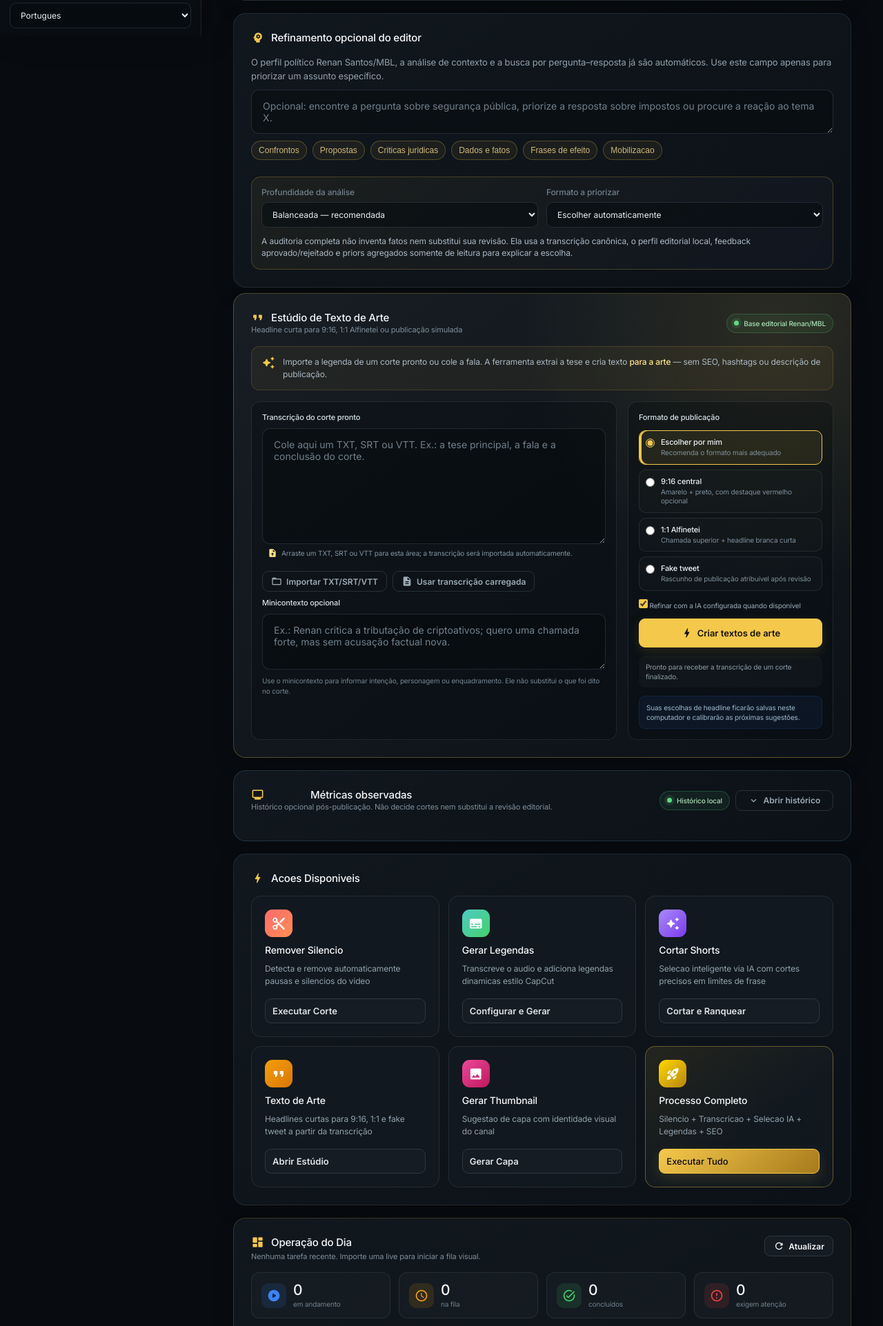
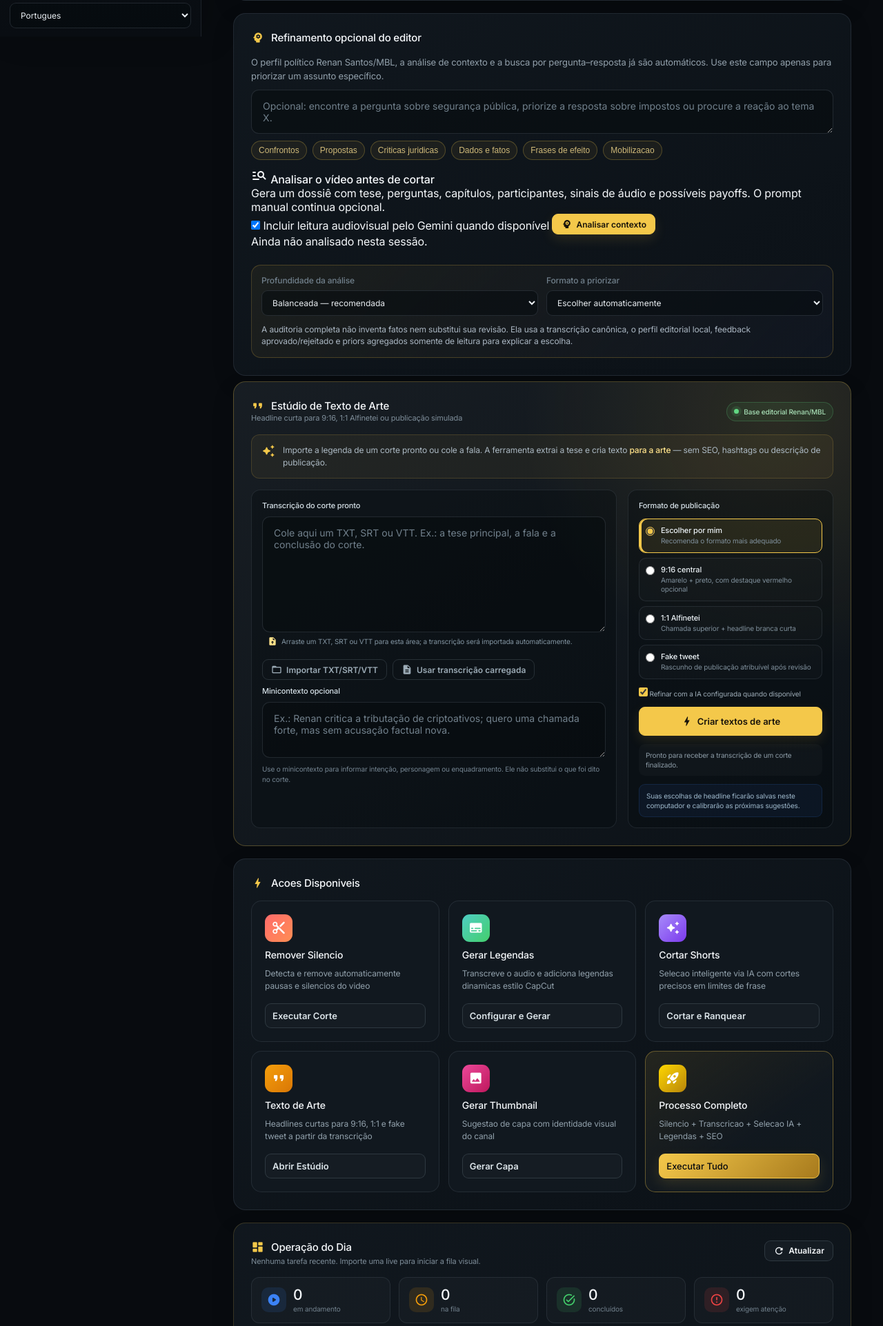
Before and after one commit to SAGIEV007/furia-clips, a Flask app: page / in a window 1280 px wide. Shown: the part 747-2670 px from the top of the page at 69% size. Run offline with Flask 3, Linux system fonts and the light colour scheme; data comes from the database, SQL or seed files in the repository; data that the repository does not hold is empty; some libraries are stand-ins or nearby versions.

Commit message:
style: streamline editorial workspace panels
Publica os controles visuais de análise contextual, cópia do console e pasta de downloads, mantendo métricas, thumbnails e SEO fora do fluxo de edição.

```diff
--- a/templates/index.html
+++ b/templates/index.html
@@ -212,6 +212,9 @@
                     <button class="btn btn-sm btn-outline" id="btnChangeOutputDir" style="margin-top:8px; width:100%">
                         <span class="material-icons-round">edit</span> Alterar Pasta de Saida
                     </button>
+                    <button class="btn btn-sm btn-outline" id="btnOpenDownloadsDir" style="margin-top:8px; width:100%">
+                        <span class="material-icons-round">folder_open</span> Abrir Pasta de Downloads
+                    </button>
                 </div>
             </div>
 
@@ -370,6 +373,18 @@
                     <button class="context-chip" data-context="Frases de efeito com gancho inicial e conclusao forte">Frases de efeito</button>
                     <button class="context-chip" data-context="Momentos de mobilizacao, campanha e chamada para acao depois de uma ideia clara">Mobilizacao</button>
                 </div>
+                <div class="context-analysis-controls" id="contextAnalysisControls" aria-label="Análise integral antes do corte">
+                    <div class="context-analysis-copy">
+                        <strong><span class="material-icons-round">manage_search</span> Analisar o vídeo antes de cortar</strong>
+                        <p>Gera um dossiê com tese, perguntas, capítulos, participantes, sinais de áudio e possíveis payoffs. O prompt manual continua opcional.</p>
+                    </div>
+                    <div class="context-analysis-actions">
+                        <label class="context-analysis-toggle"><input type="checkbox" id="contextAnalyzeVideo" checked> Incluir leitura audiovisual pelo Gemini quando disponível</label>
+                        <button class="btn btn-sm btn-primary" id="btnAnalyzeEditorialContext" type="button"><span class="material-icons-round">psychology</span> Analisar contexto</button>
+                    </div>
+                    <div class="context-analysis-status" id="contextAnalysisStatus" role="status" aria-live="polite">Ainda não analisado nesta sessão.</div>
+                    <div class="context-analysis-result" id="contextAnalysisResult" hidden></div>
+                </div>
                 <div class="editorial-audit-controls" aria-label="Auditoria editorial e formato sugerido">
                     <label>Profundidade da análise
                         <select id="settingAuditMode" class="setting-select">
@@ -438,7 +453,7 @@
         </section>
 
         <!-- Observed performance -->
-        <section class="section performance-metrics-section" id="performanceMetricsSection">
+        <section class="section performance-metrics-section non-core-panel" id="performanceMetricsSection" hidden>
             <div class="section-header">
                 <div>
                     <h3><span class="material-icons-round">monitoring</span> Métricas observadas</h3>
@@ -545,7 +560,7 @@
                     <button class="btn btn-action">Abrir Estúdio</button>
                 </div>
 
-                <div class="action-card" id="actionThumbnail" data-action="thumbnail">
+                <div class="action-card non-core-panel" id="actionThumbnail" data-action="thumbnail" hidden>
                     <div class="action-icon" style="background: linear-gradient(135deg, #EC4899, #BE185D)">
                         <span class="material-icons-round">image</span>
                     </div>
@@ -614,12 +629,12 @@
                     <span class="repository-sync-status" id="repositorySyncStatus" role="status" aria-live="polite">Lendo o estado local…</span>
                 </div>
             </div>
-            <div class="transcript-archive-card" id="transcriptArchiveCard" aria-live="polite">
+            <div class="transcript-archive-card non-core-panel" id="transcriptArchiveCard" aria-live="polite" hidden>
                 <div class="transcript-archive-head"><span class="material-icons-round">description</span><div><strong>Transcrições persistentes</strong><p id="transcriptArchiveSummary">As transcrições usadas pelo programa aparecerão aqui para validação.</p></div><button class="btn btn-sm" id="btnRefreshTranscriptArchive" type="button"><span class="material-icons-round">refresh</span> Atualizar</button></div>
                 <div class="transcript-archive-list" id="transcriptArchiveList"></div>
             </div>
             <div class="operation-jobs" id="operationJobs" aria-live="polite"></div>
-            <div class="project-library" aria-label="Biblioteca de lives recentes">
+            <div class="project-library non-core-panel" aria-label="Biblioteca de sessões anteriores" hidden>
                 <div class="project-library-head"><h4><span class="material-icons-round">video_library</span> Lives recentes</h4><span id="projectLibrarySummary">Carregando projetos...</span></div>
                 <div class="project-library-list" id="projectLibraryList"></div>
             </div>
@@ -698,7 +713,7 @@
         <section class="section" id="consoleSection">
             <div class="section-header collapsible" id="consoleToggle">
                 <h3><span class="material-icons-round">terminal</span> Console de Processamento</h3>
-                <span class="material-icons-round toggle-icon">expand_more</span>
+                <div class="console-header-actions"><button class="btn btn-sm btn-outline" id="btnCopyConsoleLog" type="button" title="Copiar o log completo"><span class="material-icons-round">content_copy</span> Copiar log</button><span class="material-icons-round toggle-icon">expand_more</span></div>
             </div>
             <div class="console-content" id="consoleContent">
                 <div class="progress-bar-container" id="progressBarContainer" style="display:none">
```
